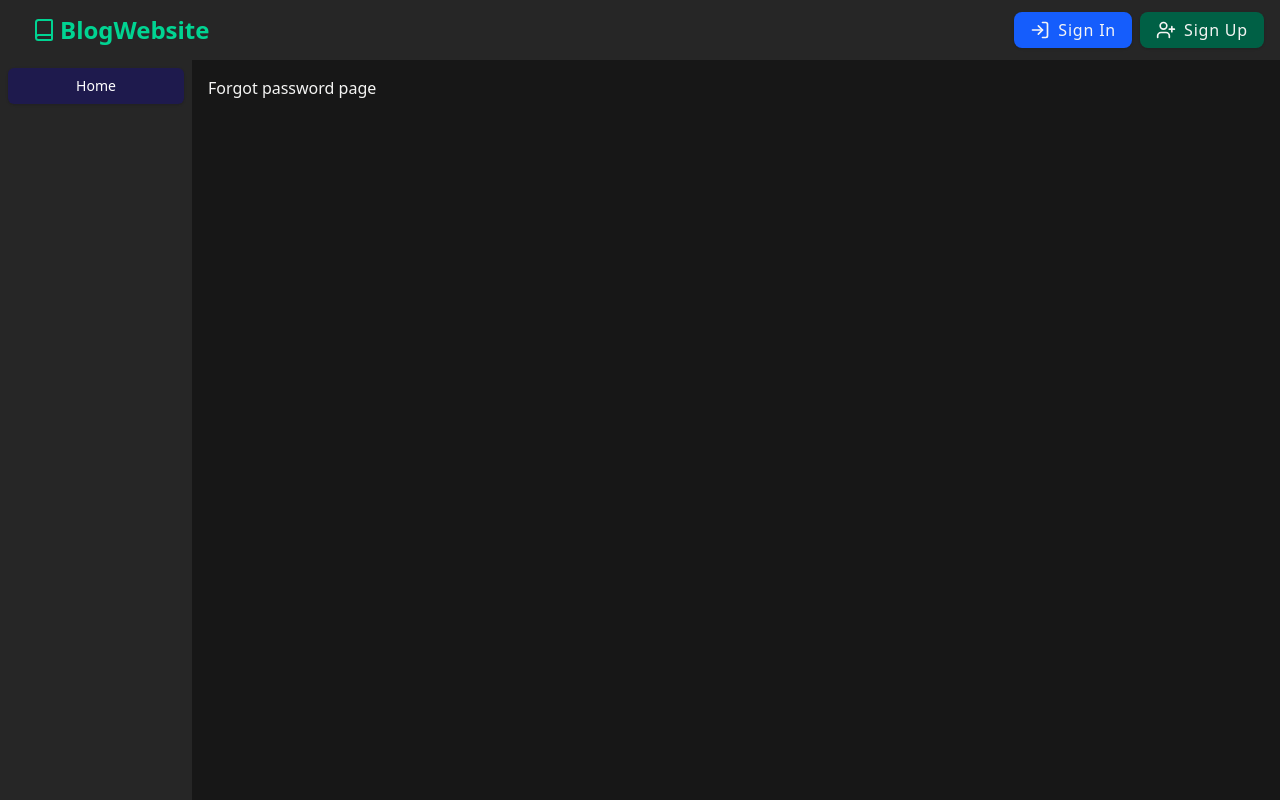
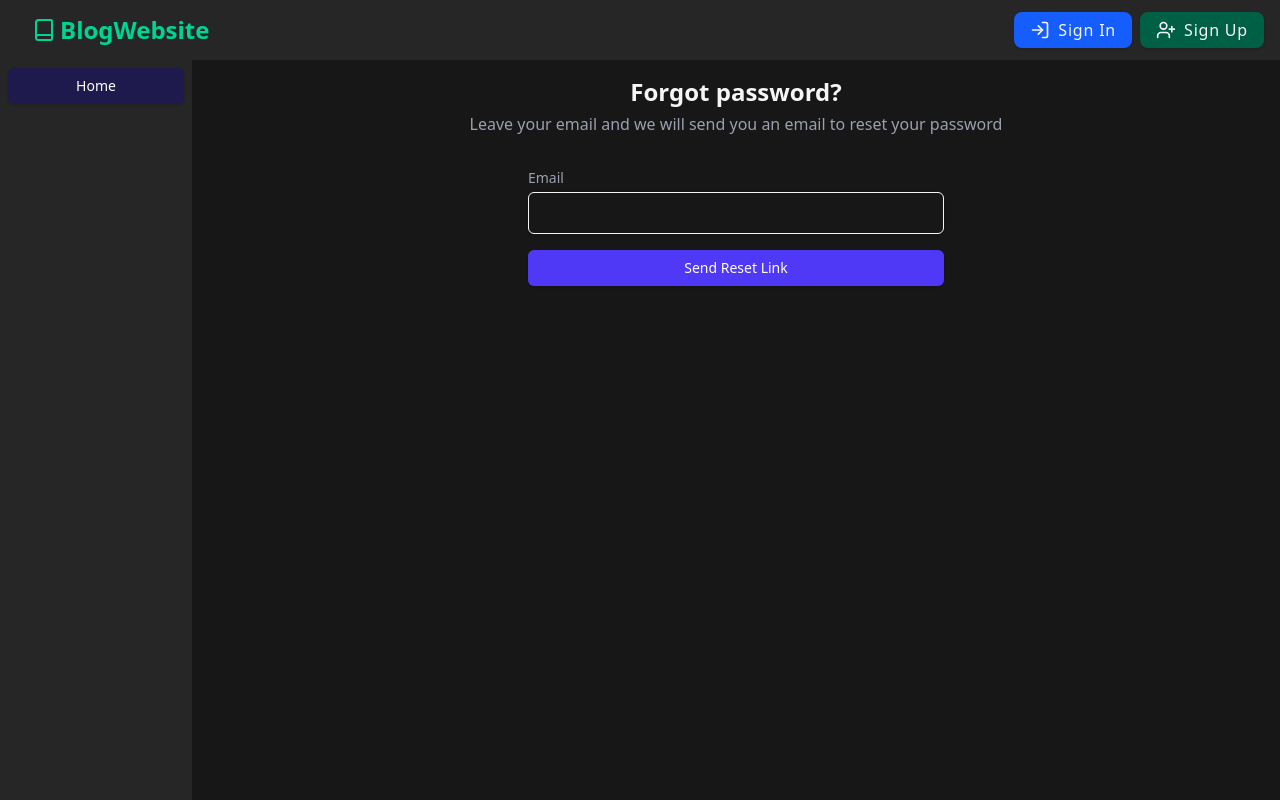
Before and after one commit to hetmanchuk-b/blog-vite-react, a React (Vite) app: page /forgot-password in a window 1280 px wide. Built offline with nearby package versions, Linux system fonts and the light colour scheme; no server answers.

Commit message:
Reset password

```diff
--- /dev/null
+++ b/src/components/auth/forgot-password-form.tsx
@@ -0,0 +1,67 @@
+import {useNavigate} from "react-router-dom";
+import {useState} from "react";
+import {toast} from "sonner";
+import {forgotPassword} from "../../services/api.ts";
+
+export const ForgotPasswordForm = () => {
+  const navigate = useNavigate();
+  const [email, setEmail] = useState('');
+  const [formErrors, setFormErrors] = useState<{email?: string}>({});
+
+  const validateEmail = (value: string): string | undefined => {
+    const regex = /^[^\s@]+@[^\s@]+\.[^\s@]+$/  ;
+    if (!value) return 'Email is required';
+    if (!regex.test(value)) return 'Invalid email format';
+    return undefined;
+  }
+
+  const handleSubmit = async (e: React.FormEvent) => {
+    e.preventDefault();
+
+    const emailError = validateEmail(email);
+    if (emailError) {
+      setFormErrors({email: emailError});
+      return;
+    }
+
+    try {
+      await forgotPassword({email});
+      toast.success('Password reset link has been sent to your email');
+      setFormErrors({});
+      navigate('/login');
+    } catch (err: any) {
+      toast.error(err.response?.data?.error || 'Failed to send reset link');
+    }
+  }
+  return (
+    <div className="container mx-auto max-w-md p-4">
+      <form onSubmit={handleSubmit} className="space-y-4">
+        <div>
+          <label htmlFor="email" className="block text-sm font-medium text-gray-400">
+            Email
+          </label>
+          <input
+            id="email"
+            type="email"
+            value={email}
+            onChange={(e) => {
+              setEmail(e.target.value);
+              setFormErrors((prev) => ({...prev, email: validateEmail(e.target.value)}));
+            }}
+          className={`mt-1 block w-full px-3 py-2 border ${
+          formErrors.email ? 'border-red-500' : 'border-gray-500300'
+        } rounded-md shadow-sm focus:outline-none focus:ring-indigo-500 focus:border-indigo-500`}
+          required
+          />
+          {formErrors.email && <p className="mt-1 text-sm text-red-500">{formErrors.email}</p>}
+        </div>
+        <button
+          type="submit"
+          className="secondary-button"
+        >
+          Send Reset Link
+        </button>
+      </form>
+    </div>
+  );
+};
--- /dev/null
+++ b/src/components/auth/reset-password-form.tsx
@@ -0,0 +1,126 @@
+import {useNavigate, useSearchParams} from "react-router-dom";
+import {useEffect, useState} from "react";
+import {toast} from "sonner";
+import {resetPassword} from "../../services/api.ts";
+
+export const ResetPasswordForm = () => {
+  const navigate = useNavigate();
+  const [searchParams] = useSearchParams();
+  const [password, setPassword] = useState('');
+  const [confirmPassword, setConfirmPassword] = useState('');
+  const [errors, setErrors] = useState<{
+    password?: string;
+    confirmPassword?: string;
+  }>({});
+  const [token, setToken] = useState<string | null>(null);
+
+  useEffect(() => {
+    const tokenFromUrl = searchParams.get('token');
+    if (!tokenFromUrl) {
+      toast.error("Invalid or missing reset token");
+      navigate("/forgot-password");
+    } else {
+      setToken(tokenFromUrl);
+    }
+  }, [searchParams, navigate]);
+
+  const validatePassword = (value: string): string | undefined => {
+    const regex = /^[a-zA-Z0-9!@#$%^&*()_+\-=[\]{};':"\\|,.<>/?]*$/;
+    if (!value) return 'Password is required';
+    if (!regex.test(value)) return 'Password can only contain Latin letters, numbers, and symbols';
+    if (value.length < 8) return 'Password must be at least 8 characters long';
+    return undefined;
+  }
+
+  const validateConfirmPassword = (value: string, password: string): string | undefined => {
+    if (!value) return 'Confirm password is required';
+    if (value !== password) return 'Passwords do not match';
+    return undefined;
+  }
+
+  const handleSubmit = async (e: React.FormEvent) => {
+    e.preventDefault();
+
+    const passwordError = validatePassword(password);
+    const confirmPasswordError = validateConfirmPassword(confirmPassword, password);
+
+    if (passwordError || confirmPasswordError) {
+      setErrors({
+        password: passwordError,
+        confirmPassword: confirmPasswordError,
+      });
+      toast.error('Please fix the errors in the form');
+      return
+    }
+
+    if (!token) {
+      toast.error('Invalid reset token');
+      return;
+    }
+
+    try {
+      const newPassword = password;
+      const response = await resetPassword({token, newPassword});
+      toast.success(response.message);
+      setErrors({});
+      navigate('/login');
+    } catch (err: any) {
+      toast.error(err.response?.data?.error || 'Failed to reset password');
+    }
+  }
+
+  return (
+    <div className="mx-auto max-w-md p-4 w-full">
+      <form onSubmit={handleSubmit} className="space-y-4">
+        <div>
+          <label htmlFor="password" className="block text-sm font-medium text-gray-700">
+            New Password
+          </label>
+          <input
+            id="password"
+            type="password"
+            value={password}
+            onChange={(e) => {
+              setPassword(e.target.value);
+              setErrors((prev) => ({...prev, password: validatePassword(e.target.value)}));
+            }}
+            className={`mt-1 block w-full px-3 py-2 border ${
+              errors.password ? 'border-red-500' : 'border-gray-300'
+            } rounded-md shadow-sm focus:outline-none focus:ring-indigo-500 focus:border-indigo-500`}
+            required
+          />
+          {errors.password && <p className="mt-1 text-sm text-red-500">{errors.password}</p>}
+        </div>
+        <div>
+          <label htmlFor="confirmPassword" className="block text-sm font-medium text-gray-700">
+            Confirm Password
+          </label>
+          <input
+            id="confirmPassword"
+            type="password"
+            value={confirmPassword}
+            onChange={(e) => {
+              setConfirmPassword(e.target.value);
+              setErrors((prev) => ({
+                ...prev,
+                confirmPassword: validateConfirmPassword(e.target.value, password),
+              }));
+            }}
+            className={`mt-1 block w-full px-3 py-2 border ${
+              errors.confirmPassword ? 'border-red-500' : 'border-gray-300'
+            } rounded-md shadow-sm focus:outline-none focus:ring-indigo-500 focus:border-indigo-500`}
+            required
+          />
+          {errors.confirmPassword && <p className="mt-1 text-sm text-red-500">{errors.confirmPassword}</p>}
+        </div>
+        <button
+          type="submit"
+          className="secondary-button"
+        >
+          Reset Password
+        </button>
+      </form>
+    </div>
+  )
+
+}
--- a/src/components/layout/header.tsx
+++ b/src/components/layout/header.tsx
@@ -40,7 +40,7 @@ export const Header = () => {
                     </div>
                   </button>
                   {userNavOpen && (<div
-                    className="absolute top-9 bg-neutral-800 p-4 w-51 right-0 rounded-lg min-h-47 max-h-[340px] overflow-auto blog-scrollbar">
+                    className="absolute top-9 bg-neutral-800 p-4 w-51 right-0 rounded-lg min-h-10 max-h-[340px] overflow-auto blog-scrollbar">
                     <div className="space-y-2">
                       {isAdmin && (
                         <>
--- a/src/pages/forgot-password-page.tsx
+++ b/src/pages/forgot-password-page.tsx
@@ -1,9 +1,14 @@
 import {ClientLayout} from "../components/layout/client-layout.tsx";
+import {ForgotPasswordForm} from "../components/auth/forgot-password-form.tsx";
 
 export const ForgotPasswordPage = () => {
   return (
     <ClientLayout>
-      Forgot password page
+      <h1 className="text-2xl text-center font-bold">Forgot password?</h1>
+      <p className="text-gray-400 text-center mt-1 mb-4">
+        Leave your email and we will send you an email to reset your password
+      </p>
+      <ForgotPasswordForm />
     </ClientLayout>
   );
 };
--- a/src/pages/reset-password-page.tsx
+++ b/src/pages/reset-password-page.tsx
@@ -1,9 +1,15 @@
 import {ClientLayout} from "../components/layout/client-layout.tsx";
+import {ResetPasswordForm} from "../components/auth/reset-password-form.tsx";
 
 export const ResetPasswordPage = () => {
   return (
     <ClientLayout>
-      Reset password page
+      <h1 className="text-2xl text-center font-bold">Forgot password?</h1>
+      <p className="text-gray-400 text-center mt-1 mb-4">
+        Leave your email and we will send you an email to reset your password
+      </p>
+
+      <ResetPasswordForm />
     </ClientLayout>
   );
 };
--- a/src/services/api.ts
+++ b/src/services/api.ts
@@ -67,13 +67,13 @@ export const login = async (data: LoginData): Promise<AuthResponse> => {
   return response.data;
 }
 
-export const forgotPassword = async (data: ForgotPasswordData): Promise<{ message: string }> => {
-  const response = await api.post('/auth/forgot-password', data);
+export const forgotPassword = async ({email}: ForgotPasswordData): Promise<{ message: string }> => {
+  const response = await api.post('/auth/forgot-password', {email});
   return response.data;
 }
 
-export const resetPassword = async (data: ResetPasswordData): Promise<{ message: string }> => {
-  const response = await api.post('/auth/reset-password', data);
+export const resetPassword = async ({token, newPassword}: ResetPasswordData): Promise<{ message: string }> => {
+  const response = await api.post('/auth/reset-password', {token, newPassword});
   return response.data;
 }
 
```
